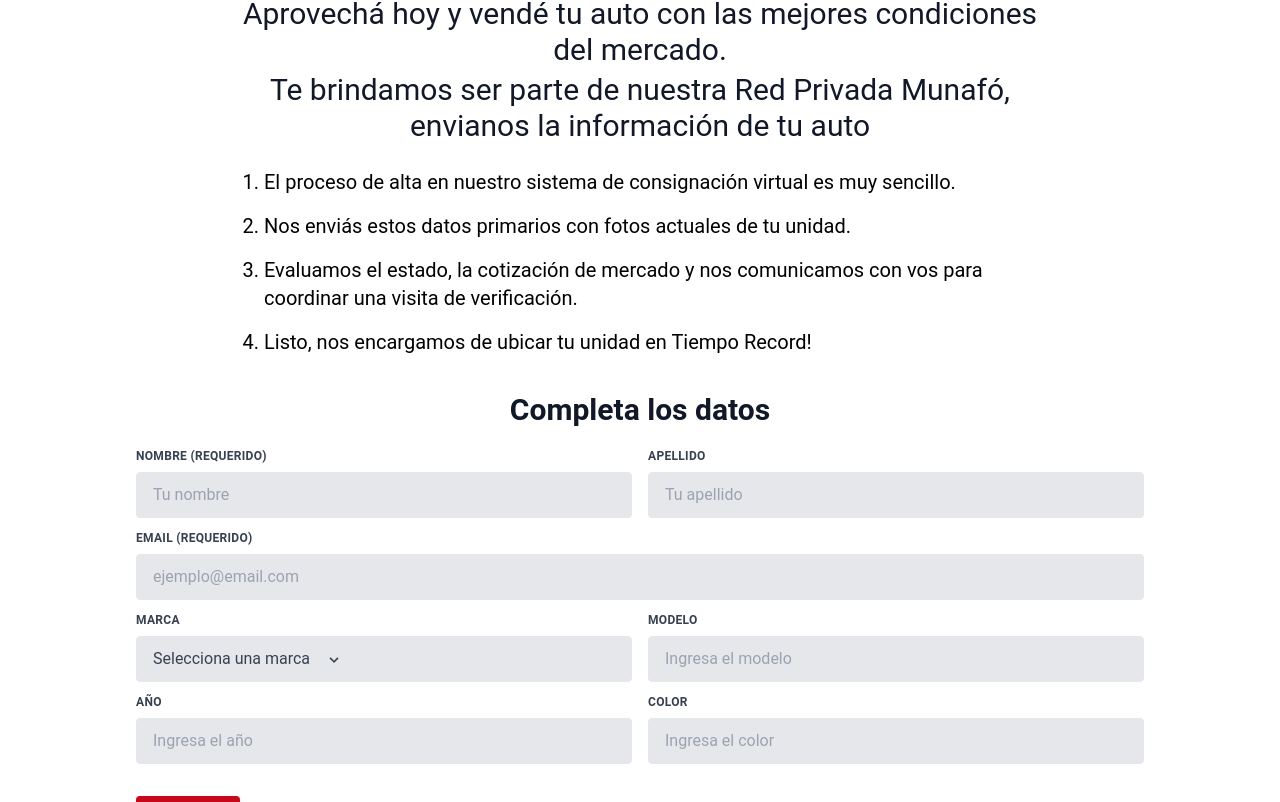
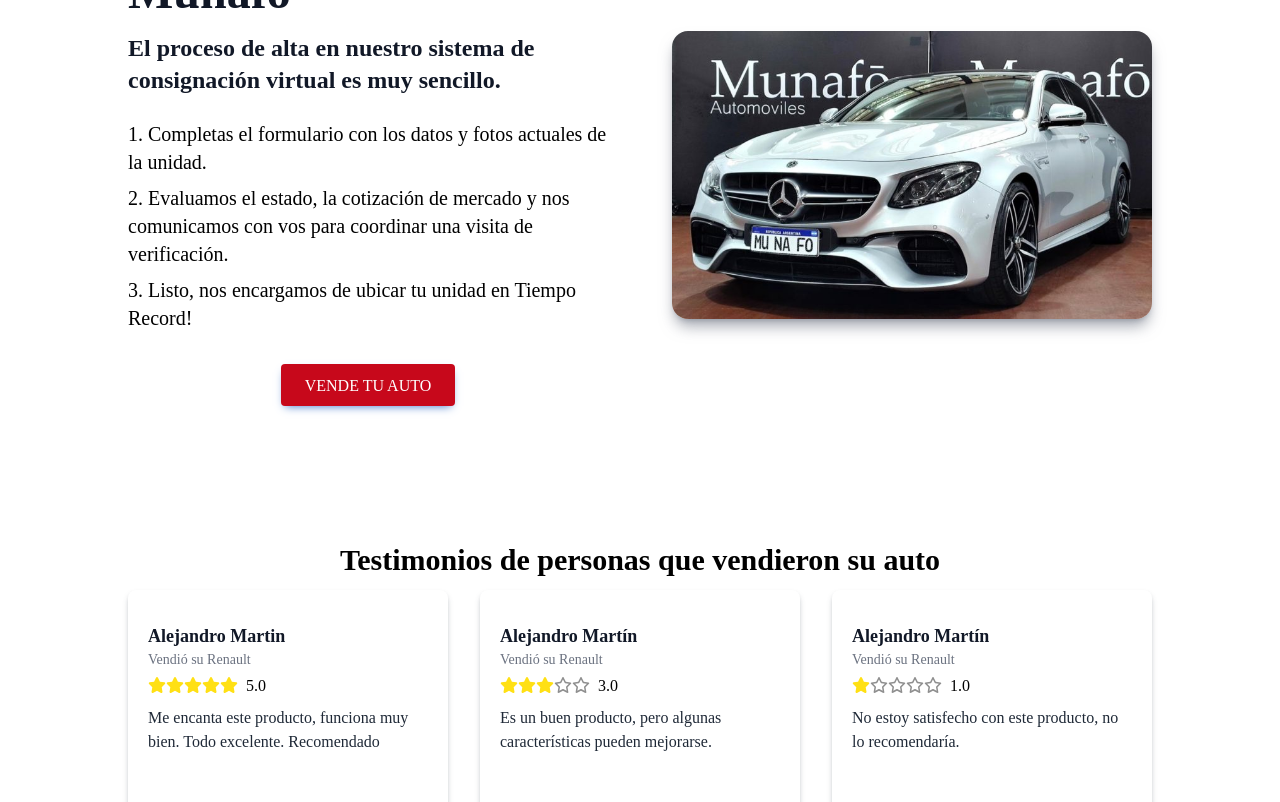
Before and after one commit to araujocesarr/concesionario-arg, a React (Create React App) app: page /vende-tu-auto in a window 1280 px wide. Shown: the part 240-1042 px from the top of the page. Built offline with nearby package versions, Linux system fonts and the light colour scheme; what tailwindcss-animated would draw is missing.

Commit message:
Cambios en vende auto y form

```diff
--- a/src/App.js
+++ b/src/App.js
@@ -8,10 +8,12 @@
 import Servicio from "./pages/Servicio";
 import Empresa from "./pages/Empresa";
 import Contacto from "./pages/Contacto";
+import ScrollToTop from "./components/ScrollToTop";
 
 function App() {
   return (
     <BrowserRouter>
+      <ScrollToTop />
       <Routes>
         <Route exact path="/" element={<HomePage />} />
         <Route path="/vehiculos" element={<Vehiculos />} />
--- /dev/null
+++ b/src/components/OpinionCard.jsx
@@ -0,0 +1,25 @@
+import React from "react";
+import Stars from "./Stars"; // Asegúrate de importar el componente Star si aún no lo has hecho
+
+function OpinionCard({ opinion }) {
+  const { name, rating, content, description } = opinion;
+
+  return (
+    <div
+      className="bg-white shadow-md shadow-gray-700/25 rounded-lg py-8 px-5 max-w-xs min-h-[220px]
+    md:w-2/5"
+    >
+      <div className="mb-2">
+        <h2 className="text-lg font-semibold text-gray-900">{name}</h2>
+        <p className="text-sm text-gray-500">{description}</p>
+        <div className="mt-1 flex items-center space-x-2">
+          <Stars rating={rating} />
+          <p>{rating}.0</p>
+        </div>
+      </div>
+      <p className="text-gray-800">{content}</p>
+    </div>
+  );
+}
+
+export default OpinionCard;
--- /dev/null
+++ b/src/components/ScrollToTop.jsx
@@ -0,0 +1,10 @@
+import { useEffect } from "react";
+import { useLocation } from "react-router-dom";
+
+export default function ScrollToTop() {
+  const { pathname } = useLocation();
+  useEffect(() => {
+    window.scrollTo(0, 0);
+  }, [pathname]);
+  return null;
+}
--- /dev/null
+++ b/src/components/Stars.jsx
@@ -0,0 +1,27 @@
+import React from "react";
+import { FontAwesomeIcon } from "@fortawesome/react-fontawesome";
+import { faStar } from "@fortawesome/free-solid-svg-icons"; // Ícono de estrella llena
+import { faStar as faStarEmpty } from "@fortawesome/free-regular-svg-icons"; // Ícono de estrella vacía
+
+function Star({ rating }) {
+  // Calcula cuántas estrellas llenas y vacías mostrar
+  const filledStars = Array(rating).fill(
+    <FontAwesomeIcon icon={faStar} style={{ color: "#ffe014" }} />
+  );
+  const emptyStars = Array(5 - rating).fill(
+    <FontAwesomeIcon icon={faStarEmpty} style={{ color: "#8f8f8f" }} />
+  );
+
+  return (
+    <span className="text-base">
+      {filledStars.map((star, index) => (
+        <span key={index}>{star}</span>
+      ))}
+      {emptyStars.map((star, index) => (
+        <span key={index}>{star}</span>
+      ))}
+    </span>
+  );
+}
+
+export default Star;
--- a/src/index.css
+++ b/src/index.css
@@ -3,6 +3,7 @@
 @tailwind utilities;
 
 @import url("https://fonts.googleapis.com/css2?family=Montserrat:wght@400;600;700;800;900&family=Roboto:wght@100;300;400;500;700;900&display=swap");
+@import url("https://fonts.googleapis.com/css2?family=Poppins:wght@100;200;300;400;500;600;700;800;900&display=swap");
 /*
 @layer base {
   :root {
@@ -11,7 +12,7 @@
 } */
 body {
   margin: 0;
-  font-family: "Roboto";
+  font-family: "Poppins";
 }
 
 code {
--- a/src/pages/VendeAuto.jsx
+++ b/src/pages/VendeAuto.jsx
@@ -3,29 +3,26 @@
 import Button from "../components/Button";
 import Newsletter from "../components/Newsletter";
 import Footer from "../components/Footer";
+import image from "../images/Image1-15-762x456.jpg";
 import { text } from "@fortawesome/fontawesome-svg-core";
+import OpinionCard from "../components/OpinionCard";
 
 function VendeAuto() {
   const textList = [
     {
       description:
-        "El proceso de alta en nuestro sistema de consignación virtual es muy sencillo.",
+        "Completas el formulario con los datos y fotos actuales de la unidad.",
       key: 0,
     },
     {
       description:
-        "Nos enviás estos datos primarios con fotos actuales de tu unidad.",
+        "Evaluamos el estado, la cotización de mercado y nos comunicamos con vos para coordinar una visita de verificación.",
       key: 1,
     },
     {
       description:
-        "Evaluamos el estado, la cotización de mercado y nos comunicamos con vos para coordinar una visita de verificación.",
+        "Listo, nos encargamos de ubicar tu unidad en Tiempo Record!",
       key: 2,
-    },
-    {
-      description:
-        "Listo, nos encargamos de ubicar tu unidad en Tiempo Record!",
-      key: 3,
     },
   ];
 
@@ -51,6 +48,12 @@
   };
 
   const [error, setError] = useState(false);
+  const [formIsOpen, setFormIsOpen] = useState(false);
+
+  const handleForm = (e) => {
+    e.preventDefault();
+    setFormIsOpen(true);
+  };
 
   const handleSubmit = (e) => {
     e.preventDefault();
@@ -87,52 +90,85 @@
     "Volkswagen",
   ];
 
+  const reviews = [
+    {
+      name: "Alejandro Martin",
+      description: "Vendió su Renault",
+      content:
+        "Me encanta este producto, funciona muy bien. Todo excelente. Recomendado",
+      rating: 5,
+    },
+    {
+      name: "Alejandro Martín",
+      description: "Vendió su Renault",
+      content:
+        "Es un buen producto, pero algunas características pueden mejorarse.",
+      rating: 3,
+    },
+    {
+      name: "Alejandro Martín",
+      description: "Vendió su Renault",
+      content: "No estoy satisfecho con este producto, no lo recomendaría.",
+      rating: 1,
+    },
+  ];
+
   console.log(formData);
 
   return (
     <>
       <Navbar />
-      <section className="pt-24 md:pt-40">
+      <section className="pt-24 md:pt-40 container mx-auto">
+        {!formIsOpen && (
+          <div className="pb-8">
             <section
-          className="pb-4 px-12
-        md:px-24 md:text-lg
-        lg:px-36 lg:text-xl
-        xl:px-56"
+              className="pb-4 px-12 md:px-0 lg:flex mx-auto
+         md:text-lg
+         lg:text-xl lg:gap-x-16 md:max-w-2xl lg:max-w-3xl xl:max-w-5xl
+        "
             >
+              <div className="lg:w-1/2">
                 <h1
                   className="text-gray-900  font-bold text-4xl text-center mb-1
-            lg:mb-4
+            lg:mb-4 lg:text-left
           lg:text-5xl
-          xl:text-6xl"
+          "
                 >
-            Vendé tu auto
+                  Consigna tu auto en Munafó
                 </h1>
                 <div className="mb-4">
                   <p
-              className="text-gray-900 text-sm text-center mb-1
-          lg:text-2xl
-          xl:text-3xl"
+                    className="text-gray-900 text-base text-center mb-1 font-semibold
+          lg:text-2xl lg:text-left
+        "
                   >
-              Aprovechá hoy y vendé tu auto con las mejores condiciones del
-              mercado.
-            </p>
-            <p
-              className="text-gray-900 text-sm text-center mb-6
-          lg:text-2xl
-          xl:text-3xl"
-            >
-              Te brindamos ser parte de nuestra Red Privada Munafó, envianos la
-              información de tu auto
+                    El proceso de alta en nuestro sistema de consignación
+                    virtual es muy sencillo.
                   </p>
                 </div>
-          <ol className="list-decimal space-y-4 lg:px-10">
+                <ol className="list-decimal list-inside space-y-2 py-2">
                   {textList.map((question) => {
                     return <li key={question.key}>{question.description}</li>;
                   })}
                 </ol>
+                <div className="flex justify-center my-2 py-4">
+                  <Button name="Vende tu auto" onclick={handleForm}></Button>
+                </div>
+              </div>
+              <div className="flex items-center justify-center lg:w-1/2">
+                <img
+                  src={image}
+                  alt="Vende tu auto"
+                  className="shadow-lg shadow-gray-500/60 rounded-2xl
+               sm:w-4/5
+              md:w-3/5 lg:w-full"
+                />
+              </div>
             </section>
-
-        <section className="px-12 pb-8 lg:pb-12 xl:pb-16">
+          </div>
+        )}
+        {formIsOpen && (
+          <section className="px-12 pb-8">
             <h1
               className="py-5 text-gray-900 text-base font-bold text-center
           md:text-lg lg:text-xl xl:text-3xl"
@@ -141,7 +177,8 @@
             </h1>
             <div className="md:flex md:flex-col md:justify-center md:items-center">
               <form
-              class="w-full max-w-lg md:max-w-2xl lg:max-w-3xl xl:max-w-5xl"
+                class="w-full max-w-lg
+              md:max-w-2xl lg:max-w-3xl xl:max-w-5xl"
                 onSubmit={handleSubmit}
               >
                 <div class="flex flex-wrap">
@@ -313,9 +350,33 @@
               </form>
             </div>
           </section>
+        )}
+        <section className="px-12 pb-8 lg:pb-12 xl:pb-16">
+          <div
+            className="py-16 lg:flex lg:justify-center lg:items-center lg:flex-col
+           "
+          >
+            <h1
+              className="text-2xl font-bold text-center
+
+              xl:text-3xl"
+            >
+              Testimonios de personas que vendieron su auto
+            </h1>
+            <div
+              className="py-3 gap-y-4 flex flex-col items-center justify-center
+             md:flex-row md:flex-wrap md:flex-1  md:gap-x-8
+             md:max-w-2xl lg:max-w-3xl xl:max-w-5xl"
+            >
+              {reviews.map((review, index) => (
+                <OpinionCard key={index} opinion={review} />
+              ))}
+            </div>
+          </div>
+        </section>
+      </section>
       <Newsletter />
       <Footer />
-      </section>
     </>
   );
 }
--- a/tailwind.config.js
+++ b/tailwind.config.js
@@ -12,6 +12,7 @@
       },
       fontFamily: {
         roboto: ["Roboto", "sans-serif"],
+        poppins: ["Poppins", "sans-serif"],
       },
     },
   },
```
Also changed, not shown: src/images/Image1-15-762x456.jpg (added). Lines whose indentation alone changed are shown as unchanged.
